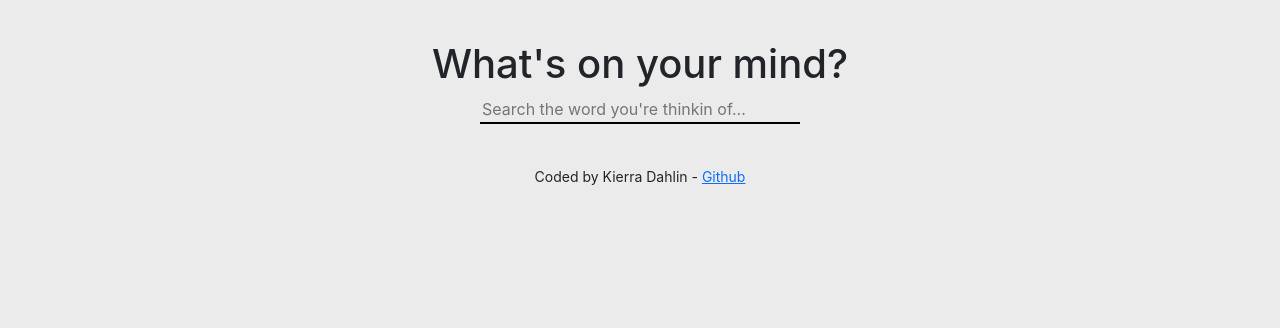
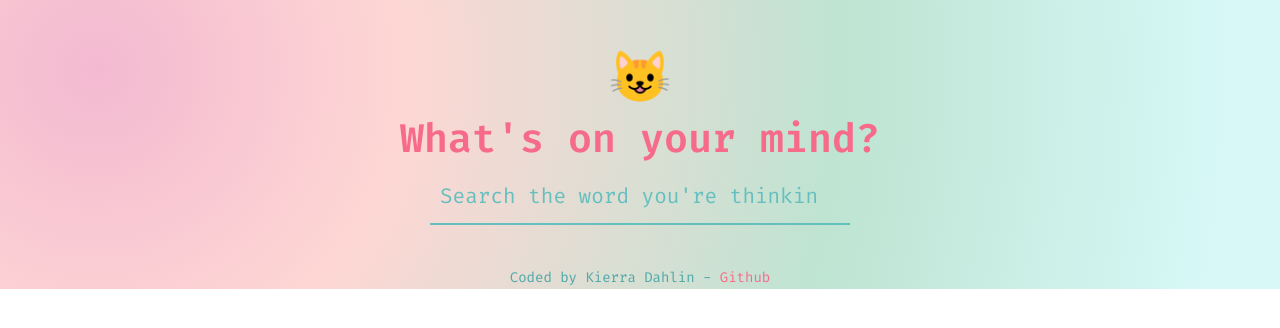
Before and after one commit to kierraDahlin/dictionary-project, a React (Create React App) app: page / in a window 1280 px wide. Shown: the top 328 px of the page. Built offline with nearby package versions, Linux system fonts and the light colour scheme.

Commit message:
Added styles

```diff
--- a/public/index.html
+++ b/public/index.html
@@ -15,6 +15,12 @@
       rel="stylesheet"
       integrity="sha384-iYQeCzEYFbKjA/T2uDLTpkwGzCiq6soy8tYaI1GyVh/UjpbCx/TYkiZhlZB6+fzT"
       crossorigin="anonymous"
+    />
+    <link rel="preconnect" href="https://fonts.googleapis.com" />
+    <link rel="preconnect" href="https://fonts.gstatic.com" crossorigin />
+    <link
+      href="https://fonts.googleapis.com/css2?family=Fira+Code:wght@400;600&display=swap"
+      rel="stylesheet"
     />
     <link rel="manifest" href="%PUBLIC_URL%/manifest.json" />
     <title>Dictionary App</title>
--- a/src/App.css
+++ b/src/App.css
@@ -1,7 +1,47 @@
+* {
+  margin: 0;
+  padding: 0;
+}
+
 body {
   margin: 0 auto;
   text-align: center;
-  background: #ebebeb;
+  /* background: #eaf6f6; */
+  background: radial-gradient(
+    circle at 7.5% 24%,
+    rgb(243, 185, 209) 0%,
+    rgb(254, 215, 212) 25.5%,
+    rgb(190, 228, 210) 62.3%,
+    rgb(215, 248, 247) 93.8%
+  );
+  background-repeat: no-repeat;
+  background-size: cover;
+  height: 100%;
+  color: #4fa8a8;
+  font-family: "Fira Code", monospace;
+  font-weight: 400;
+}
+
+h1,
+h2,
+h3 {
+  font-weight: 600;
+}
+
+h1,
+h2,
+h3,
+h4 {
+  color: #f76b8a;
+}
+
+a {
+  color: #f76b8a;
+  text-decoration: none;
+}
+
+header span {
+  font-size: 50px;
 }
 
 .main-content {
--- a/src/App.js
+++ b/src/App.js
@@ -6,6 +6,7 @@ function App() {
     <div className="App">
       <div className="container main-content">
         <header className="App-header">
+          <span>😺</span>
           <h1>What's on your mind?</h1>
         </header>
         <main>
--- a/src/Dictionary.css
+++ b/src/Dictionary.css
@@ -1,12 +1,28 @@
+.Dictionary section {
+  background: #ffffff;
+  box-shadow: 0 10px 10px rgb(0 0 0 / 10%);
+  padding: 20px;
+  border-radius: 20px;
+  margin: 20px;
+}
 form {
   margin-bottom: 40px;
 }
 
-input {
+input[type="search"] {
   background: transparent;
   border: none;
-  border-bottom: 2px solid black;
-  width: 320px;
+  border-bottom: 2px solid #66bfbf;
+  width: 420px;
+  padding: 10px;
+  color: #66bfbf;
+  font-size: 21px;
+  text-align: center;
+}
+
+::placeholder {
+  color: #66bfbf;
+  text-align: center;
 }
 
 .Results {
@@ -14,9 +30,26 @@ input {
 }
 
 svg {
-  width: 40px;
-  height: 40px;
-  padding: 8px;
-  border: 2px solid black;
+  fill: #66bfbf;
+  width: 30px;
+  height: 30px;
+  padding: 5px;
+  border: 2px solid #66bfbf;
   border-radius: 40px;
 }
+
+.phonetic-results,
+.Phonetic {
+  display: flex;
+  margin-bottom: 20px;
+  margin-right: 40px;
+  color: #66bfbf;
+}
+
+.phonetic-results h3 {
+  color: #66bfbf;
+}
+
+.Phonetic svg {
+  margin-right: 10px;
+}
--- a/src/Dictionary.js
+++ b/src/Dictionary.js
@@ -8,8 +8,6 @@ export default function Dictionary() {
   let [results, setResults] = useState(null);
 
   function handleResponse(response) {
-    // console.log(response.data[0]);
-    // console.log(response.data[0].meanings[0].definitions[0].definition);
     setResults(response.data[0]);
   }
 
@@ -18,7 +16,7 @@ export default function Dictionary() {
 
     // doc: https://dictionaryapi.dev/
     let apiUrl = `https://api.dictionaryapi.dev/api/v2/entries/en/${keyword}`;
-    // console.log(apiUrl);
+
     axios.get(apiUrl).then(handleResponse);
   }
 
@@ -35,6 +33,7 @@ export default function Dictionary() {
           placeholder="Search the word you're thinkin of..."
         />
       </form>
+
       <Results results={results} />
     </div>
   );
--- a/src/Meaning.js
+++ b/src/Meaning.js
@@ -10,14 +10,12 @@ export default function Meaning(props) {
         return (
           <div key={index}>
             <div>
+              <p>{definition.definition}</p>
+
               <p>
-                <strong>Definition:</strong> {definition.definition}
+                <em>{definition.example}</em>
               </p>
-              <br />
-              <p>
-                <strong>Example:</strong> <em>{definition.example}</em>
-              </p>
-              <br />
+
               <Synonyms synonyms={definition.synonyms} />
             </div>
           </div>
--- a/src/Phonetic.js
+++ b/src/Phonetic.js
@@ -4,12 +4,12 @@ export default function Phonetic(props) {
   console.log(props);
   return (
     <div className="Phonetic">
-      <h3>{props.phonetic.text}</h3>
       <a href={props.phonetic.audio} target="_blank" rel="noreferrer">
         <svg xmlns="http://www.w3.org/2000/svg" viewBox="0 0 384 512">
           <path d="M73 39c-14.8-9.1-33.4-9.4-48.5-.9S0 62.6 0 80V432c0 17.4 9.4 33.4 24.5 41.9s33.7 8.1 48.5-.9L361 297c14.3-8.7 23-24.2 23-41s-8.7-32.2-23-41L73 39z" />
         </svg>
       </a>
+      <h3>{props.phonetic.text}</h3>
     </div>
   );
 }
--- a/src/Results.js
+++ b/src/Results.js
@@ -6,7 +6,9 @@ export default function Results(props) {
   if (props.results) {
     return (
       <div className="Results">
+        <section>
           <h2>{props.results.word}</h2>
+          <div className="phonetic-results">
             {props.results.phonetics.map(function (phonetic, index) {
               return (
                 <div key={index}>
@@ -14,6 +16,9 @@ export default function Results(props) {
                 </div>
               );
             })}
+          </div>
+        </section>
+        <section>
           {props.results.meanings.map(function (meaning, index) {
             return (
               <div key={index}>
@@ -21,6 +26,7 @@ export default function Results(props) {
               </div>
             );
           })}
+        </section>
       </div>
     );
   } else {
```
Lines whose indentation alone changed are shown as unchanged.
